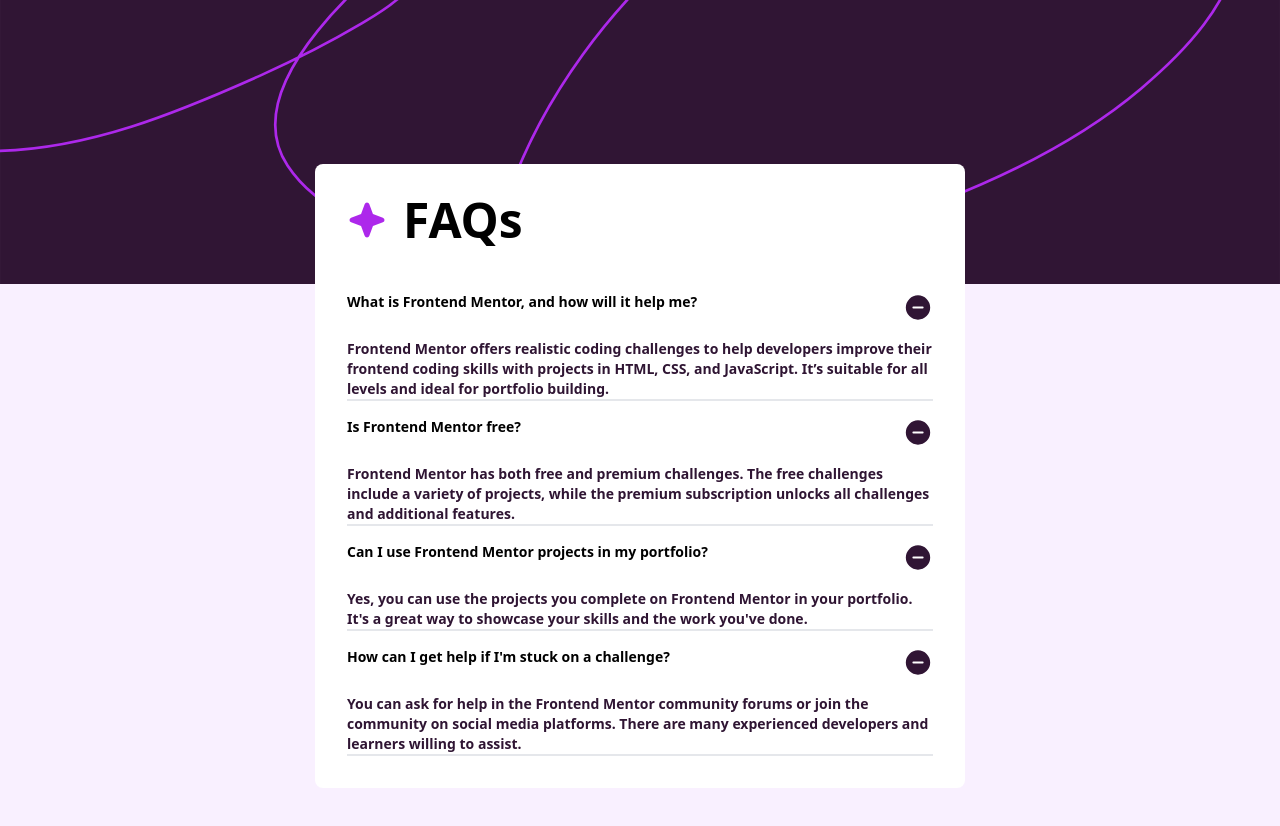
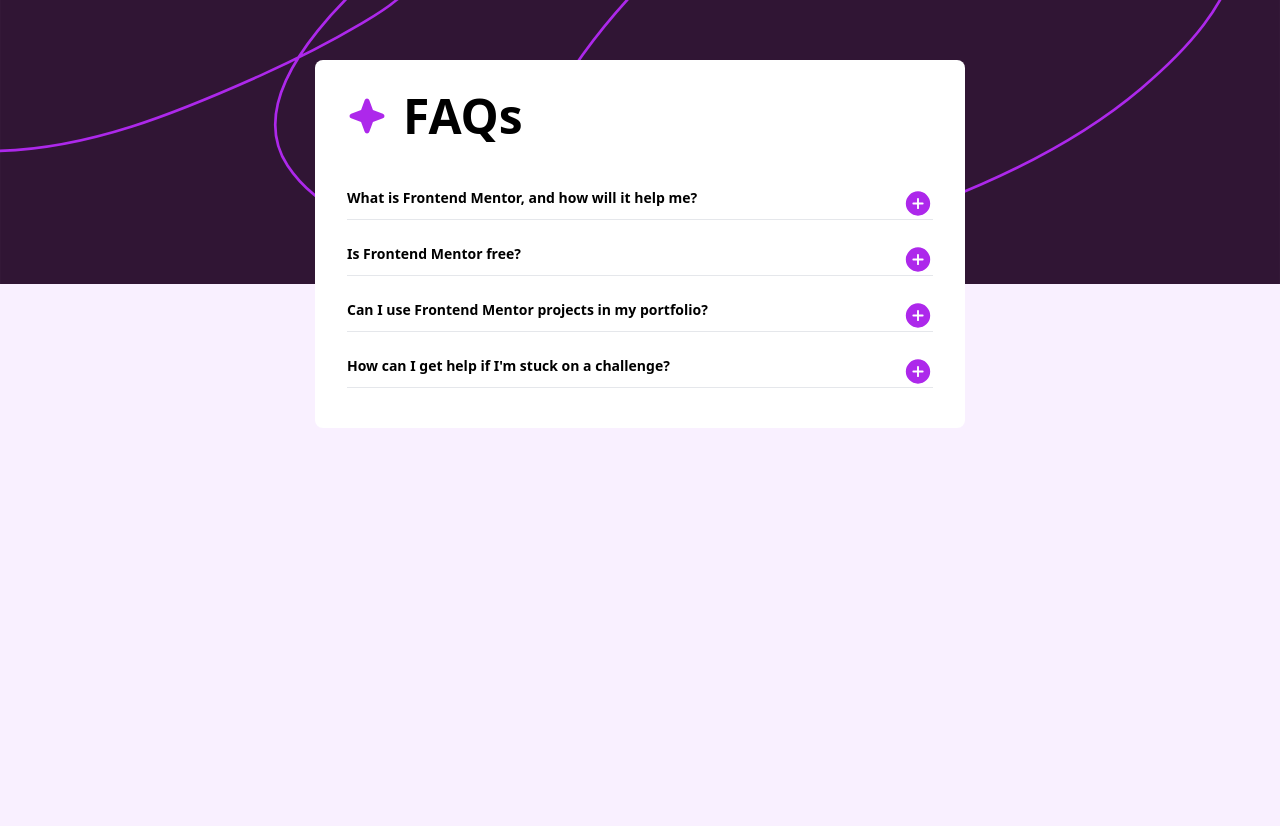
Before and after one commit to Dhruvmehta1311/faq-accordion, a React (Vite) app: page / in a window 1280 px wide. Shown: the top 826 px of the page. Built offline with nearby package versions, Linux system fonts and the light colour scheme.

Commit message:
Almost Completed.

```diff
--- a/src/App.jsx
+++ b/src/App.jsx
@@ -39,7 +39,7 @@
       <img className="w-full hidden  sm:block" src={backgroundpatterndesktop} />
       <img className="sm:hidden  w-full" src={backgroundpatternmobile} />
       <div className="bg-light-pink min-h-screen relative flex flex-col items-center">
-        <div className="bg-white rounded-lg absolute top-[-15%] p-8 flex flex-col gap-12 max-w-[650px] w-[90%]">
+        <div className="bg-white rounded-lg absolute top-[-28%] p-8 flex flex-col gap-12 max-w-[650px] w-[90%]">
           <div className="flex gap-4">
             <img src={iconstar} />
             <p className="font-bold text-5xl ">FAQs</p>
@@ -59,13 +59,12 @@
 }
 
 function AccordionComponent({ accordion }) {
-  const [isOpen, setIsOpen] = useState("false");
-
+  const [isOpen, setIsOpen] = useState(false);
   function handleState() {
     setIsOpen((isOpen) => !isOpen);
   }
   return (
-    <div className="flex flex-col gap-4 text-sm border-b-2 ">
+    <div className="flex flex-col gap-4 text-sm border-b mb-2">
       <div className="flex justify-between">
         <p className="font-bold">{accordion.question}</p>
         {isOpen ? (
@@ -82,7 +81,11 @@
           />
         )}
       </div>
-      <p className="text-dark-purple font-semibold ">{accordion.answer}</p>
+      {isOpen ? (
+        <p className="text-dark-purple font-semibold mb-2">
+          {accordion.answer}
+        </p>
+      ) : null}
     </div>
   );
 }
```
